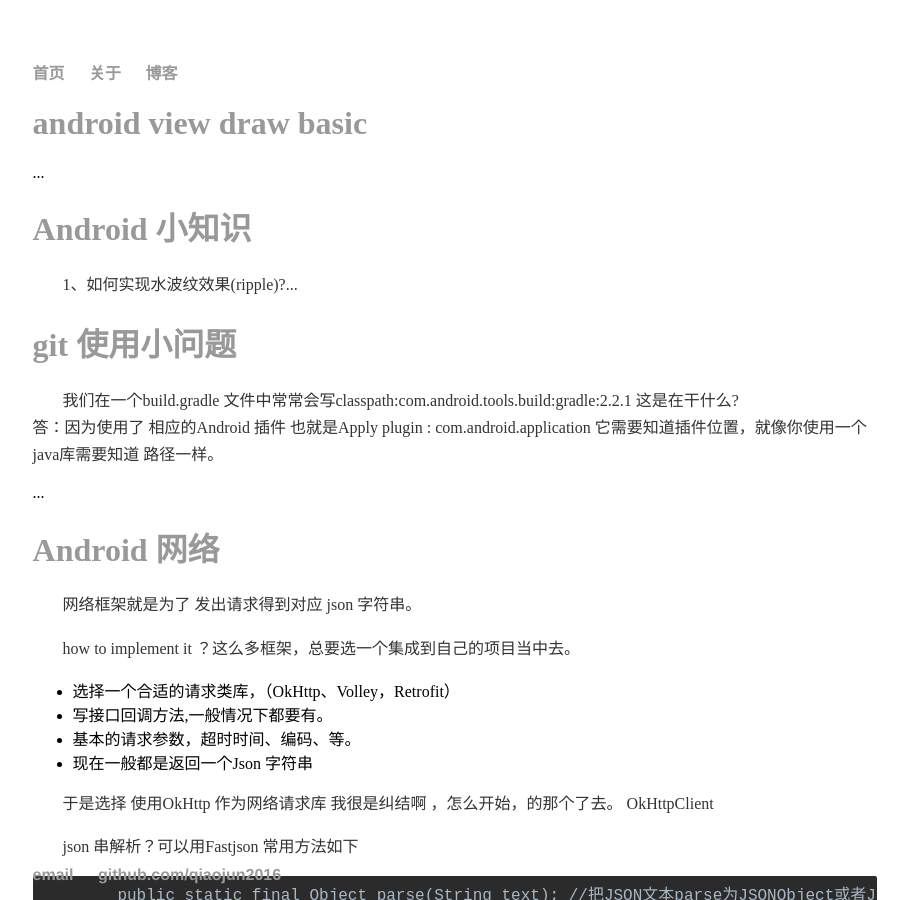
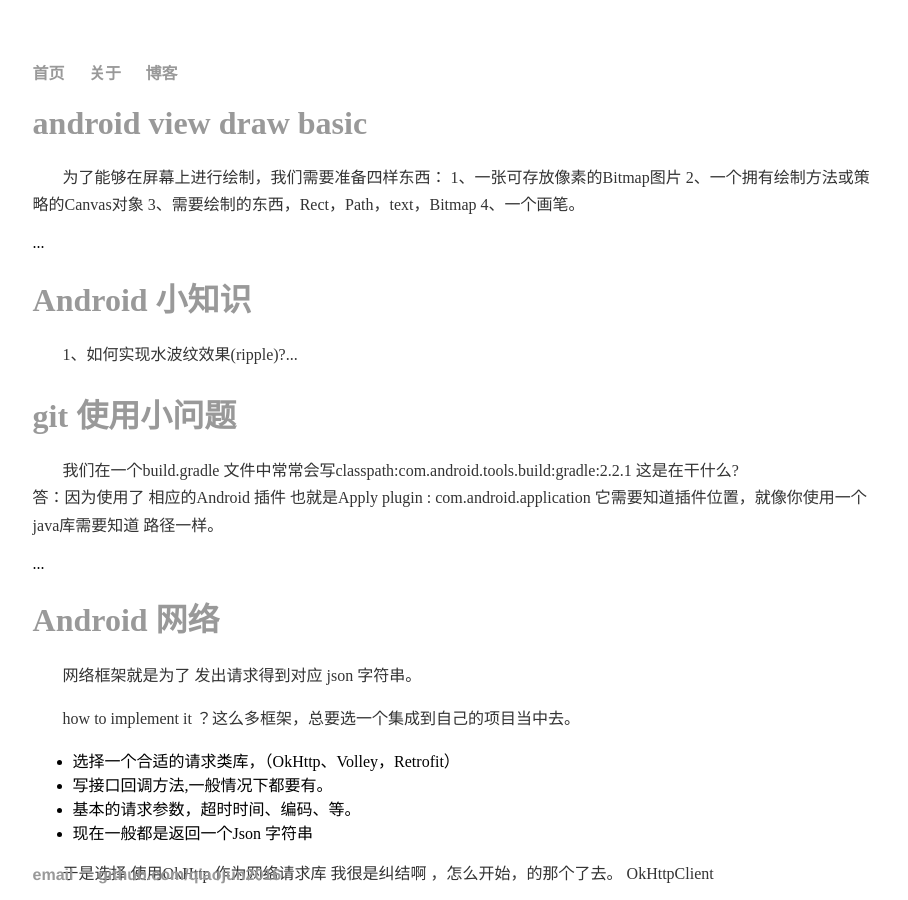
Before and after one commit to qiaojun2016/qiaojun2016.github.io, a Jekyll site: the page built from blog/index.html, in a window 1280 px wide and 900 px high. Shown: the whole window, without its empty margins (185-1093 px from the left). Built offline with Jekyll 4.4.1, drawn with Linux system fonts in a browser that asks for light colours; the list of posts is cut into pages by our own code; comment, search, counter and statistics services are not loaded.

Commit message:
修改 draw-view-basics.html

```diff
--- a/_posts/2018-01-03-draw-view-basics.html
+++ b/_posts/2018-01-03-draw-view-basics.html
@@ -5,5 +5,12 @@ title: android view draw basic
 excerpt_separator: <!-- more -->
 ---
 <p>
+为了能够在屏幕上进行绘制，我们需要准备四样东西：
+1、一张可存放像素的Bitmap图片
+2、一个拥有绘制方法或策略的Canvas对象
+3、需要绘制的东西，Rect，Path，text，Bitmap
+4、一个画笔。
+</p>
+<p>
 
 </p>
```
